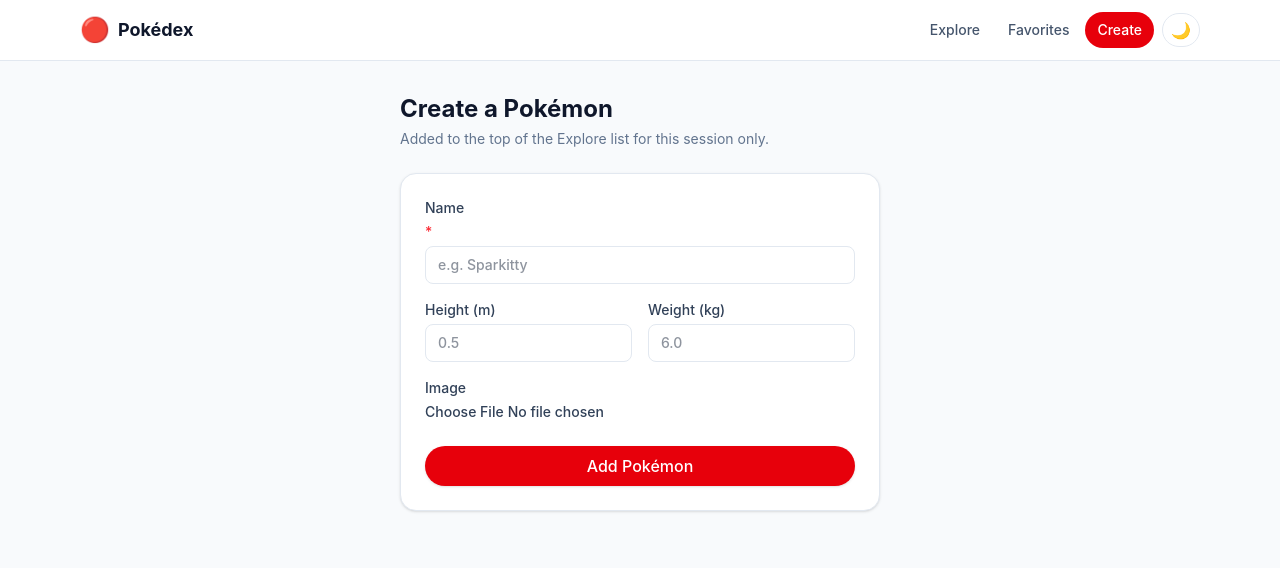
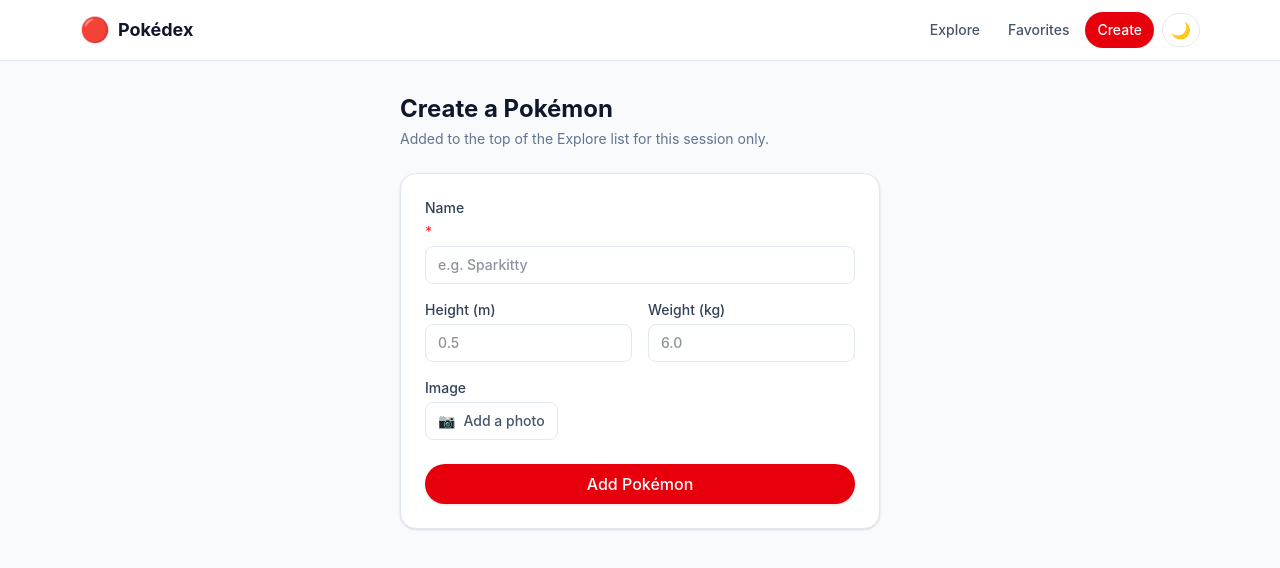
Before and after one commit to Dandober/Pokemon-Explorer, a React (Vite) app: page /create in a window 1280 px wide. Shown: the top 568 px of the page. Built offline with nearby package versions, Linux system fonts and the light colour scheme.

Commit message:
Add photo icon to the image upload button on the create-pokemon form

```diff
--- a/src/pages/CreatePokemon.tsx
+++ b/src/pages/CreatePokemon.tsx
@@ -88,7 +88,11 @@
 
         {/* Image + preview */}
         <Field label="Image">
-          <input type="file" accept="image/*" onChange={handleImageChange} className="text-sm" />
+          <label className="flex w-fit cursor-pointer items-center gap-2 rounded-lg border border-slate-200 bg-white px-3 py-2 text-sm text-slate-600 transition hover:bg-slate-50 dark:border-slate-600 dark:bg-slate-700 dark:text-slate-200 dark:hover:bg-slate-600">
+            <span aria-hidden="true">📷</span>
+            {preview ? 'Change photo' : 'Add a photo'}
+            <input type="file" accept="image/*" onChange={handleImageChange} className="hidden" />
+          </label>
         </Field>
 
         {preview && (
```
